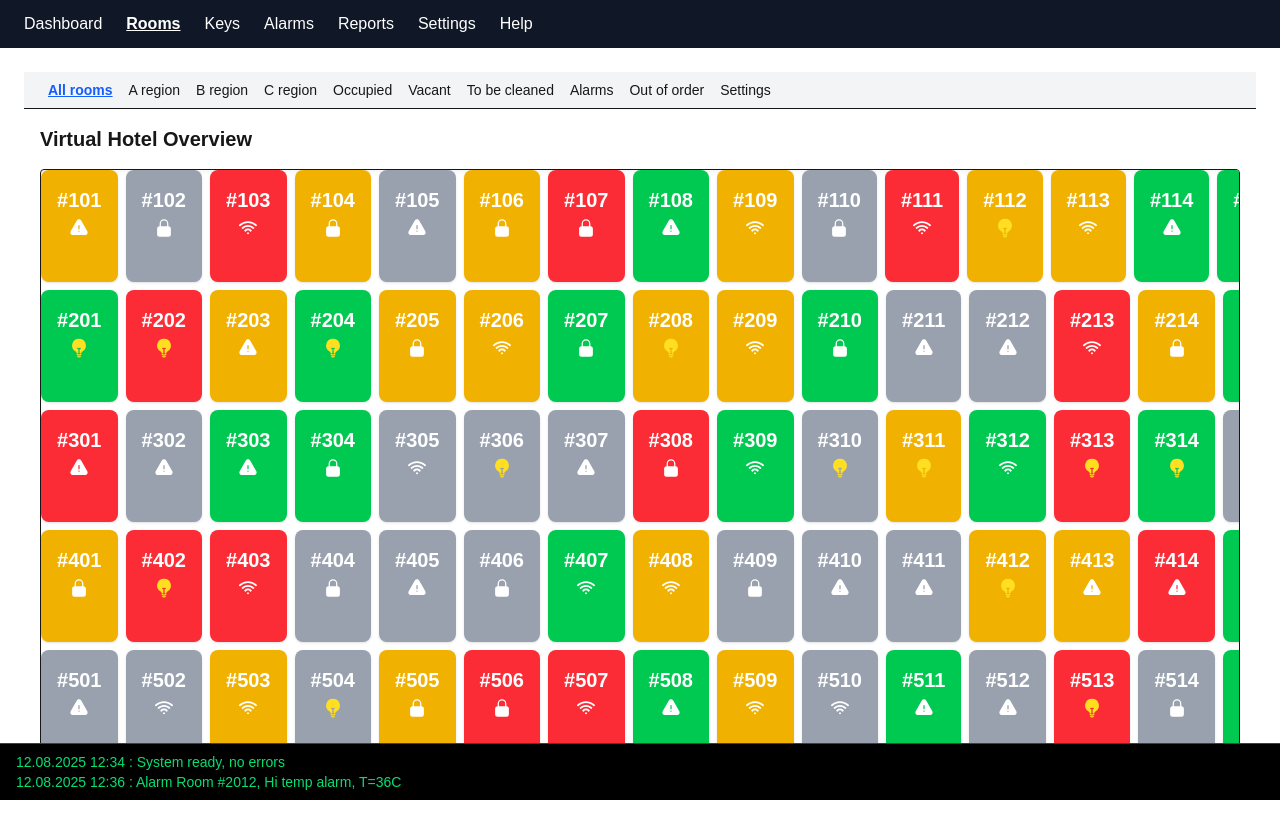
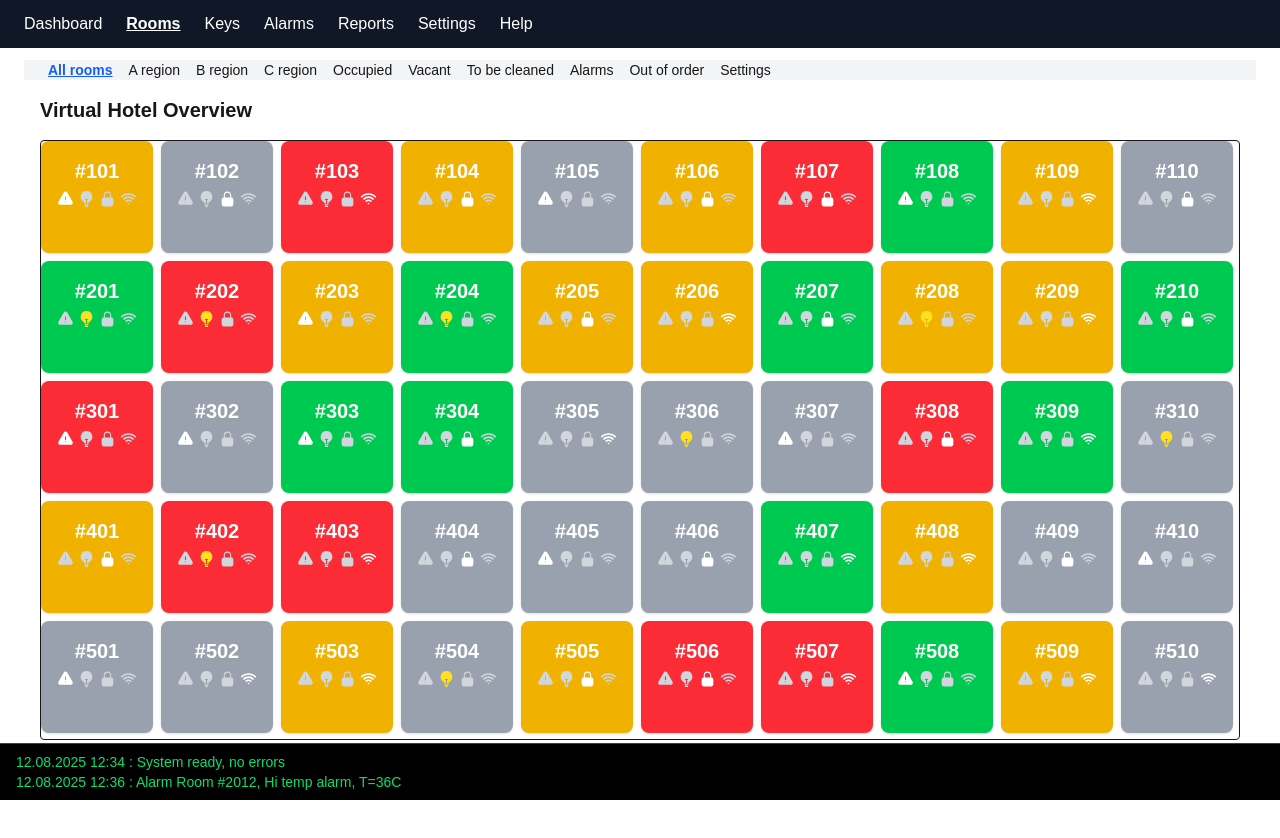
Before and after one commit to urostomanovic/toccata, a Next.js app: page /rooms in a window 1280 px wide. Shown: the top 838 px of the page. Built offline with nearby package versions, Linux system fonts and the light colour scheme.

Commit message:
test sa cursor-om

```diff
--- a/app/rooms/page.jsx
+++ b/app/rooms/page.jsx
@@ -1,5 +1,6 @@
 "use client";
 
+import { useState } from "react";
 import RoomsSubnav from "@/components/RoomsSubnav";
 import RoomCardMini from "@/components/RoomCardMini";
 
@@ -7,10 +8,22 @@ export default function RoomsPage() {
   const floors = 10;
   const roomsPerFloor = 20;
 
+  // Koristim useState sa inicijalizatorom da se podaci generišu samo jednom na klijentu
+  const [hotel, setHotel] = useState(() => {
     // Generiši 2D niz: svaki red = sprat, sobe = kartice
-  const hotel = Array.from({ length: floors }, (_, floorIndex) =>
+    // Izbacujem deseti sprat (sobe 1001-1020) jer imaju drugačiji format
+    return Array.from({ length: floors - 1 }, (_, floorIndex) =>
       Array.from({ length: roomsPerFloor }, (_, roomIndex) => {
-      const roomNumber = (floorIndex + 1) * 100 + roomIndex + 1;
+        // Počinjemo od prvog sprata (101-120), ali preskačemo deseti sprat
+        let roomNumber;
+        if (floorIndex < 9) {
+          // Prvi do deveti sprat: 101-120, 201-220, ..., 901-920
+          roomNumber = (floorIndex + 1) * 100 + roomIndex + 1;
+        } else {
+          // Ovaj slučaj se neće desiti jer imamo floors - 1 = 9 sprata
+          roomNumber = (floorIndex + 1) * 100 + roomIndex + 1;
+        }
+
         const statusOptions = ["occupied", "vacant", "alarm", "offline"];
         const iconsOptions = ["alarm", "light", "dnd", "wifi"];
         return {
@@ -22,14 +35,18 @@ export default function RoomsPage() {
         };
       })
     );
+  });
 
   return (
     <>
+      {/* RoomsSubnav skroz do glavnog menija - bez praznog prostora */}
       <RoomsSubnav />
+
       <div className="p-4">
         <h1 className="text-xl font-bold mb-4">Virtual Hotel Overview</h1>
 
-        <div className="overflow-auto max-h-[75vh] border rounded shadow-inner">
+        {/* Glavni sadržaj sa scroll barovima */}
+        <div className="overflow-x-auto overflow-y-auto max-h-[75vh] border rounded shadow-inner">
           <div className="flex flex-col gap-2 min-w-[1300px]">
             {hotel.map((floor, floorIndex) => (
               <div key={floorIndex} className="flex gap-2">
--- a/components/RoomCardMini.jsx
+++ b/components/RoomCardMini.jsx
@@ -18,19 +18,36 @@ export default function RoomCardMini({ id, status = "vacant", icons = [] }) {
   return (
     <div className={`rounded-lg p-4 w-28 h-28 text-center shadow ${statusColor}`}>
       <div className="text-white text-xl font-bold mb-1">#{id}</div>
+
+      {/* Ikone sa fiksnim mestima - siva kada nisu aktivne */}
       <div className="flex justify-center gap-1">
-        {icons.includes("alarm") && (
-          <ExclamationTriangleIcon className="h-5 w-5 text-white" />
-        )}
-        {icons.includes("light") && (
-          <LightBulbIcon className="h-5 w-5 text-yellow-300" />
-        )}
-        {icons.includes("dnd") && (
-          <LockClosedIcon className="h-5 w-5 text-white" />
-        )}
-        {icons.includes("wifi") && (
-          <WifiIcon className="h-5 w-5 text-white" />
-        )}
+        {/* Alarm ikona - uvek na prvom mestu */}
+        <ExclamationTriangleIcon
+          className={`h-5 w-5 ${
+            icons.includes("alarm") ? "text-white" : "text-gray-300"
+          }`}
+        />
+
+        {/* Light ikona - uvek na drugom mestu */}
+        <LightBulbIcon
+          className={`h-5 w-5 ${
+            icons.includes("light") ? "text-yellow-300" : "text-gray-300"
+          }`}
+        />
+
+        {/* DND ikona - uvek na trećem mestu */}
+        <LockClosedIcon
+          className={`h-5 w-5 ${
+            icons.includes("dnd") ? "text-white" : "text-gray-300"
+          }`}
+        />
+
+        {/* WiFi ikona - uvek na četvrtom mestu */}
+        <WifiIcon
+          className={`h-5 w-5 ${
+            icons.includes("wifi") ? "text-white" : "text-gray-300"
+          }`}
+        />
       </div>
     </div>
   );
--- a/components/RoomsSubnav.jsx
+++ b/components/RoomsSubnav.jsx
@@ -19,7 +19,7 @@ export default function RoomsSubnav() {
   const pathname = usePathname();
 
   return (
-    <div className="bg-gray-100 border-b px-6 py-2 flex flex-wrap gap-4 text-sm">
+    <div className="bg-gray-100 px-6 py-0 flex flex-wrap gap-4 text-sm -mt-3">
       {items.map((item) => (
         <Link
           key={item.href}
```
Also changed, not shown: 1 other file (tests, documents, lock files or other folders). Lines whose indentation alone changed are shown as unchanged.
